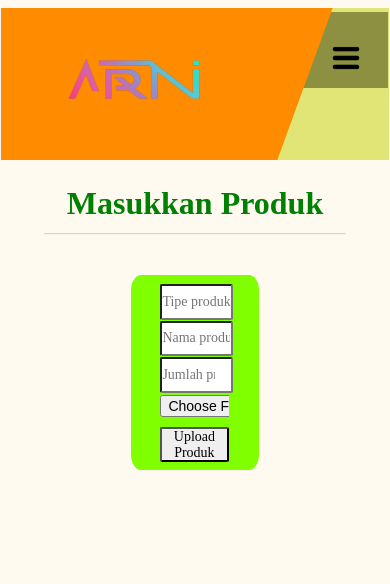
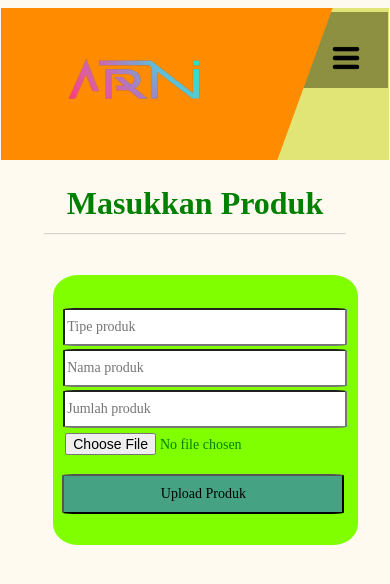
Before and after one commit to tigerager/frontend, a React (Create React App) app: page /createProduk in a window 390 px wide. Shown: the top 584 px of the page. Built offline with nearby package versions, Linux system fonts and the light colour scheme.

Commit message:
modified:   src/pages/CreateProduk.js 	modified:   src/pages/createproduk.scss

```diff
--- a/src/pages/CreateProduk.js
+++ b/src/pages/CreateProduk.js
@@ -36,7 +36,7 @@ const CreateProduk = () => {
             <input onChange={formik.handleChange} value={formik.values.nama_produk} className='inputUserCreate' name="nama_produk" type='text' placeholder='Nama produk' />
             <input onChange={formik.handleChange} value={formik.values.jumlah} className='inputUserCreate' name="jumlah" type='number' placeholder='Jumlah produk' />
             <input accept='image/*' onChange={e=>setFile(e.currentTarget.files[0])} className='inputUserCreate' type='file' name="gambar" />
-            <button type='submit' style={{ position: 'relative', width: '62%', height: '35px' }} className='inputUserCreate' >Upload Produk</button>
+            <button type='submit' style={{ position: 'absolute', top: '470px', left: '34.5%', height: '40px' }} >Upload Produk</button>
         </form>
     </div>
   )
--- a/src/pages/createproduk.scss
+++ b/src/pages/createproduk.scss
@@ -2,22 +2,125 @@
     margin-top: 185px;
     text-align: center;
     color: green;
+    font-family: cursive;
     .userCreateContainer{
         background-color: chartreuse;
-        padding: 2%;
+        padding: 30px 2% 30px 2% ;
         width: 30%;
         border-radius: 8%;
         margin-left: 33%;
+        height: 210px;
         .inputUserCreate{
             padding: 0.7%;
             border-radius: 4%;
             font-size: 14px;
             font-family: cursive;
             display: block;
-            margin: 1% 0 1% 18.5% ;
+            margin: 1% 0 1% 1% ;
             position: relative;
-            width: 60%;
+            width: 95%;
             height: 30px;
           }
+        button{
+            padding: 0.7%;
+            border-radius: 4%;
+            font-size: 14px;
+            font-family: cursive;
+            display: block;
+            width: 28.75%;
+            margin: 1% 0 1% 1% ;
+            background-color: rgb(69, 163, 131);
+            &:hover{
+                background-color: rgb(218, 232, 227);
+                font-weight: bold;
+            }
+        }
       }
 }
+
+@media only screen and (max-width: 980px){
+    .createproduk{
+        .userCreateContainer{
+            width: 290px;
+            button{
+                width: 282px;
+            }
+        }
+    }
+}
+@media only screen and (max-width: 844px){
+    .createproduk{
+        .userCreateContainer{
+            margin-left: 30%;
+            button{
+                margin-left: -1.9%;
+            }
+        }
+    }
+}
+
+@media only screen and (max-width: 681px){
+    .createproduk{
+        .userCreateContainer{
+            margin-left: 26%;
+            button{
+                margin-left: -5.7%;
+            }
+        }
+    }
+}
+
+@media only screen and (max-width: 594px){
+    .createproduk{
+        .userCreateContainer{
+            margin-left: 22%;
+            button{
+                margin-left: -9.3%;
+            }
+        }
+    }
+}
+
+@media only screen and (max-width: 500px){
+    .createproduk{
+        .userCreateContainer{
+            margin-left: 17%;
+            button{
+                margin-left: -13.79%;
+            }
+        }
+    }
+}
+
+@media only screen and (max-width: 423px){
+    .createproduk{
+        .userCreateContainer{
+            margin-left: 12%;
+            button{
+                margin-left: -18.5%;
+            }
+        }
+    }
+}
+
+@media only screen and (max-width: 372px){
+    .createproduk{
+        .userCreateContainer{
+            margin-left: 3%;
+            button{
+                margin-left: -26.6%;
+            }
+        }
+    }
+}
+
+@media only screen and (max-width: 317px){
+    .createproduk{
+        .userCreateContainer{
+            margin-left: 0;
+            button{
+                margin-left: -29.1%;
+            }
+        }
+    }
+}
```
